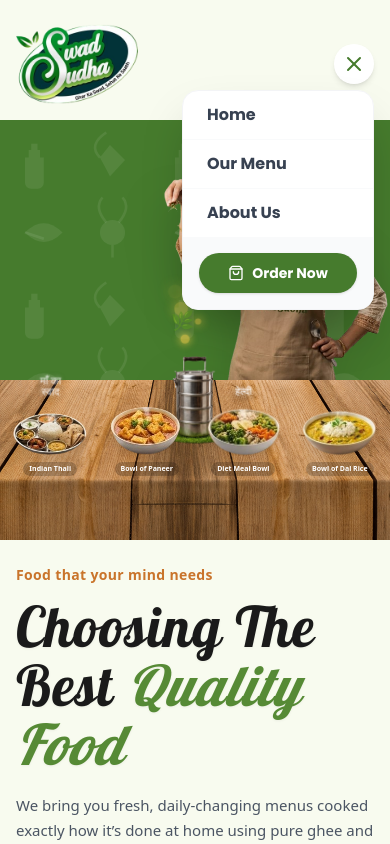
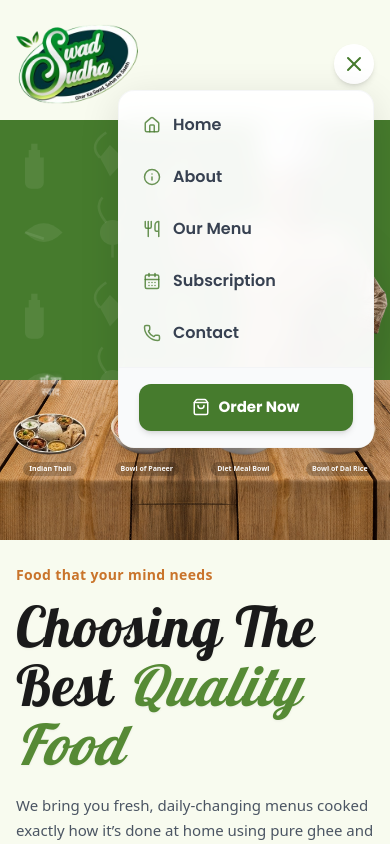
Before and after one commit to amansinha44/swadsudha, a React (Vite) app: page / in a window 390 px wide. Both pictures are taken after a click on the button 354 px from the left and 64 px from the top of the page. Shown: the top 844 px of the page. Built offline with nearby package versions, Linux system fonts and the light colour scheme; a web font is replaced by a local one.

Commit message:
Mobile CSS Optimized

```diff
--- a/src/components/Footer.css
+++ b/src/components/Footer.css
@@ -346,23 +346,23 @@
 
     /* 1. Map Height for Mobile */
     .footer-map-section iframe {
-        height: 300px; /* Map thoda chhota kiya taaki screen zyada cover na kare */
+        height: 300px;
     }
 
     /* 2. Form Card Adjustments */
     .dz-form-card {
         padding: 30px 20px;
-        margin-top: -120px; /* Form ko map par perfect overlap kiya */
-        box-shadow: 0 10px 25px rgba(0,0,0,0.3); /* Shadow thodi sharp ki */
+        margin-top: -120px;
+        box-shadow: 0 10px 25px rgba(0,0,0,0.3);
     }
 
     .dz-form-card .title {
-        font-size: 26px; /* Title size chhota kiya */
+        font-size: 26px;
         text-align: center;
     }
 
     .dz-form-card p {
-        text-align: center; /* Description bhi center me */
+        text-align: center;
         margin-bottom: 25px;
     }
 
@@ -370,34 +370,40 @@
     .col-contact-info {
         width: 100%;
         margin-bottom: 30px;
-        text-align: center; /* Mobile par contact info centered achi lagti hai */
+        text-align: center;
     }
 
     .widget_getintuch ul li {
-        justify-content: center; /* Icons aur text ko center align kiya */
+        justify-content: center;
     }
 
-    /* 4. MAGIC: Links aur Help Center ko 2 Columns me kiya */
-    /* Pehle `.col-links` block ko hata kar ye naya likh rahe hain */
+
+    /* 4. MAGIC: Help Center (Left) & Our Links (Right) */
     .footer-row {
-        justify-content: space-between; /* 2 columns ke beech gap ke liye */
+        justify-content: space-between;
     }
 
     .col-links {
-        width: 48%; /* 50% ki jagah 48% taaki beech me thoda space (gap) bache */
+        width: 48%;
         margin-bottom: 20px;
+        text-align: left; /* Pehla column (Help Center) by default left rahega */
+    }
+
+    /* 🔴 NAYA CHANGE: Jo dusra `.col-links` (Our Links) hai, ye sirf usko right karega */
+    .col-links ~ .col-links {
+        text-align: right;
     }
 
     .footer-title {
         font-size: 18px !important;
         margin-bottom: 15px !important;
-        border-bottom: 2px solid var(--primary); /* Title ke neeche ek pyari si green line */
+        border-bottom: 2px solid var(--primary); /* Title ke neeche pyari line */
         padding-bottom: 8px;
         display: inline-block;
     }
 
     .widget_services ul li {
-        padding: 0 0 10px; /* Links ke beech gap thoda kam kiya */
+        padding: 0 0 10px;
     }
 
     .widget_services ul li a {
@@ -416,17 +422,17 @@
     }
 
     .copyright-text, .footer-bottom p {
-        font-size: 13px; /* Bottom text ko thoda subtle (chhota) kiya */
+        font-size: 13px;
     }
 }
 
 /* Extra small screens (380px tak) ke liye */
 @media only screen and (max-width: 380px) {
     .col-links {
-        width: 100%; /* Agar screen bohot hi choti hai toh single line kar dega */
-        text-align: center;
+        width: 100%;
+        text-align: center !important; /* Chhoti screen pe wapas sab center ho jayega */
     }
     .footer-title {
-        border-bottom: none; /* Centered layout me line hata di */
+        border-bottom: none;
     }
 }
--- a/src/components/NavBar.jsx
+++ b/src/components/NavBar.jsx
@@ -1,9 +1,14 @@
 import React, { useState } from 'react';
-import { ShoppingBag, Menu, X } from 'lucide-react'; // Menu aur X icons import kiye
+import { ShoppingBag, Menu, X, Home, Info, Utensils, CalendarDays, Phone } from 'lucide-react'; // Naye icons import kiye
 
 const NavBar = () => {
   // Menu ko open/close karne ke liye state
   const [isMobileMenuOpen, setIsMobileMenuOpen] = useState(false);
+
+  // Link pe click karne par menu close karne ka function
+  const handleLinkClick = () => {
+    setIsMobileMenuOpen(false);
+  };
 
   return (
     <nav className="relative z-50 w-full pt-6 pb-2 px-4 sm:px-6 lg:px-12 font-body flex justify-between items-center">
@@ -23,8 +28,10 @@ const NavBar = () => {
         {/* Desktop Menu Links (Hidden on Mobile) */}
         <div className="hidden md:flex items-center gap-8 font-bold text-[14px] text-[#4b5563] lg:text-white lg:bg-white/10 lg:backdrop-blur-md lg:border lg:border-white/20 px-8 py-2.5 rounded-full shadow-[0_4px_30px_rgba(0,0,0,0.1)]">
           <a href="#" className="hover:text-[#568a35] lg:hover:text-gray-200 transition-colors drop-shadow-sm">Home</a>
+          <a href="#about" className="hover:text-[#568a35] lg:hover:text-gray-200 transition-colors drop-shadow-sm">About</a>
           <a href="#menu" className="hover:text-[#568a35] lg:hover:text-gray-200 transition-colors drop-shadow-sm">Our Menu</a>
-          <a href="#" className="hover:text-[#568a35] lg:hover:text-gray-200 transition-colors drop-shadow-sm">About Us</a>
+          <a href="#subscription" className="hover:text-[#568a35] lg:hover:text-gray-200 transition-colors drop-shadow-sm">Subscription</a>
+          <a href="#contact" className="hover:text-[#568a35] lg:hover:text-gray-200 transition-colors drop-shadow-sm">Contact</a>
         </div>
 
         {/* Desktop Order Button (Hidden on Small Mobile) */}
@@ -36,7 +43,7 @@ const NavBar = () => {
 
         {/* 🔴 MOBILE MENU BUTTON (Hamburger Icon) - Visible only on mobile */}
         <button
-          className="md:hidden flex items-center justify-center p-2 text-[#467b2d] bg-white rounded-full shadow-md"
+          className="md:hidden flex items-center justify-center p-2 text-[#467b2d] bg-white rounded-full shadow-md hover:bg-gray-50 transition-colors"
           onClick={() => setIsMobileMenuOpen(!isMobileMenuOpen)}
         >
           {/* Agar menu open hai toh 'X' dikhega, warna '3 lines' */}
@@ -45,19 +52,38 @@ const NavBar = () => {
 
       </div>
 
-      {/* 🔴 MOBILE DROPDOWN MENU - Jab open hoga tabhi dikhega */}
+      {/* 🔴 PREMIUM MOBILE DROPDOWN MENU */}
       {isMobileMenuOpen && (
-        <div className="absolute top-[90px] right-4 w-48 bg-white rounded-2xl shadow-2xl border border-gray-100 flex flex-col overflow-hidden md:hidden z-50 animate-in fade-in slide-in-from-top-4 duration-200">
-          <a href="#" className="px-6 py-3 font-bold text-gray-700 hover:bg-gray-50 hover:text-[#467b2d] border-b border-gray-50 transition-colors">Home</a>
-          <a href="#menu" className="px-6 py-3 font-bold text-gray-700 hover:bg-gray-50 hover:text-[#467b2d] border-b border-gray-50 transition-colors">Our Menu</a>
-          <a href="#" className="px-6 py-3 font-bold text-gray-700 hover:bg-gray-50 hover:text-[#467b2d] transition-colors">About Us</a>
+        <div className="absolute top-[90px] right-4 w-64 bg-white/95 backdrop-blur-md rounded-2xl shadow-[0_10px_40px_rgba(0,0,0,0.12)] border border-gray-100/80 flex flex-col overflow-hidden md:hidden z-50 animate-in zoom-in-95 duration-200 origin-top-right">
+
+          <div className="flex flex-col py-2">
+            <a href="#" onClick={handleLinkClick} className="flex items-center gap-3 px-6 py-3.5 font-semibold text-gray-700 hover:bg-[#467b2d]/10 hover:text-[#467b2d] transition-all">
+              <Home size={18} className="text-[#467b2d]/80" /> Home
+            </a>
+            <a href="#about" onClick={handleLinkClick} className="flex items-center gap-3 px-6 py-3.5 font-semibold text-gray-700 hover:bg-[#467b2d]/10 hover:text-[#467b2d] transition-all">
+              <Info size={18} className="text-[#467b2d]/80" /> About
+            </a>
+            <a href="#menu" onClick={handleLinkClick} className="flex items-center gap-3 px-6 py-3.5 font-semibold text-gray-700 hover:bg-[#467b2d]/10 hover:text-[#467b2d] transition-all">
+              <Utensils size={18} className="text-[#467b2d]/80" /> Our Menu
+            </a>
+            <a href="#subscription" onClick={handleLinkClick} className="flex items-center gap-3 px-6 py-3.5 font-semibold text-gray-700 hover:bg-[#467b2d]/10 hover:text-[#467b2d] transition-all">
+              <CalendarDays size={18} className="text-[#467b2d]/80" /> Subscription
+            </a>
+            <a href="#contact" onClick={handleLinkClick} className="flex items-center gap-3 px-6 py-3.5 font-semibold text-gray-700 hover:bg-[#467b2d]/10 hover:text-[#467b2d] transition-all">
+              <Phone size={18} className="text-[#467b2d]/80" /> Contact
+            </a>
+          </div>
 
           {/* Mobile version of Order Button inside menu */}
-          <div className="px-4 py-4 bg-gray-50 sm:hidden">
-            <button className="w-full bg-[#467b2d] text-white px-4 py-2.5 rounded-full font-bold text-sm shadow hover:bg-[#3a6625] transition-colors flex items-center justify-center gap-2">
-              <ShoppingBag size={16} /> Order Now
+          <div className="px-5 py-4 bg-gray-50 border-t border-gray-100 sm:hidden">
+            <button
+              onClick={handleLinkClick}
+              className="w-full bg-[#467b2d] text-white px-4 py-3 rounded-xl font-bold text-[15px] shadow-md hover:shadow-lg hover:bg-[#3a6625] transition-all flex items-center justify-center gap-2 active:scale-95"
+            >
+              <ShoppingBag size={18} /> Order Now
             </button>
           </div>
+
         </div>
       )}
 
```
